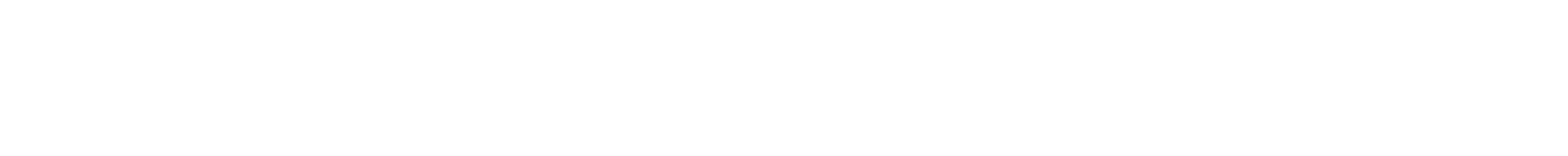
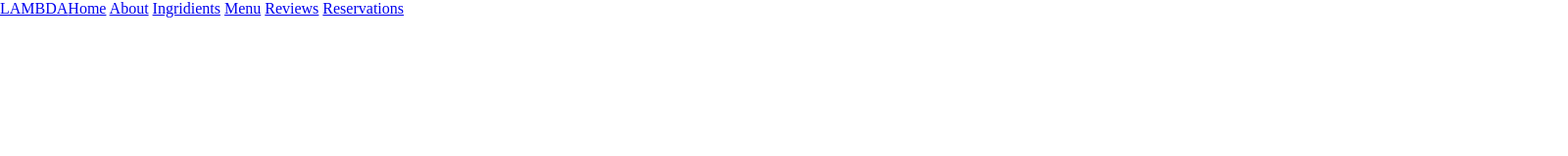
Before and after one commit to Kragov/markup-1, a plain HTML site: page index.html in a window 1280 px wide. Shown: the whole page at 98% size, 1600 px wide, since content can reach past the window. Drawn offline with Linux system fonts and the light colour scheme.

Commit message:
added header to html and styles for it at css

```diff
--- a/index.css
+++ b/index.css
@@ -1,3 +1,14 @@
-head {
+body {
+	width: 1600px;
+	margin: 0 auto;
+	padding: 0;
+}
 
+.header-menu {
+	display: flex;
+	-webkit-flex-flow: row;
+	-moz-flex-flow: row;
+	-ms-flex-flow: row;
+	-o-flex-flow: row;
+	flex-flow: row;
 }
--- a/index.html
+++ b/index.html
@@ -1,10 +1,28 @@
 <!DOCTYPE html>
 <html lang="en">
 <head>
+    <link rel="stylesheet" type="text/css" href="./index.css">
     <meta charset="UTF-8">
     <title>Title</title>
 </head>
 <body>
-
+    <header>
+        <nav class="header-menu">
+            <a href="#">LAMBDA</a>
+            <section>
+                <a href="#">Home</a>
+                <a href="#">About</a>
+                <a href="#">Ingridients</a>
+                <a href="#">Menu</a>
+                <a href="#">Reviews</a>
+                <a href="#">Reservations</a>
+            </section>
+            <section>
+                <a href="#"></a>
+                <a href="#"></a>
+                <a href="#"></a>
+            </section>
+        </nav>
+    </header>
 </body>
 </html>
```
